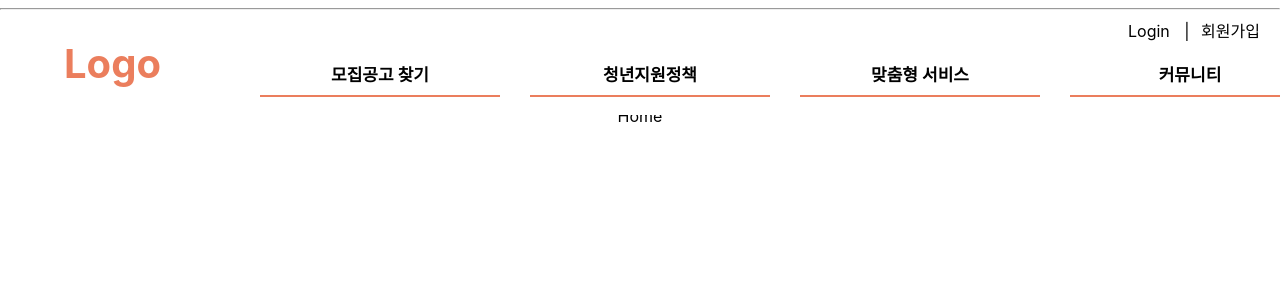
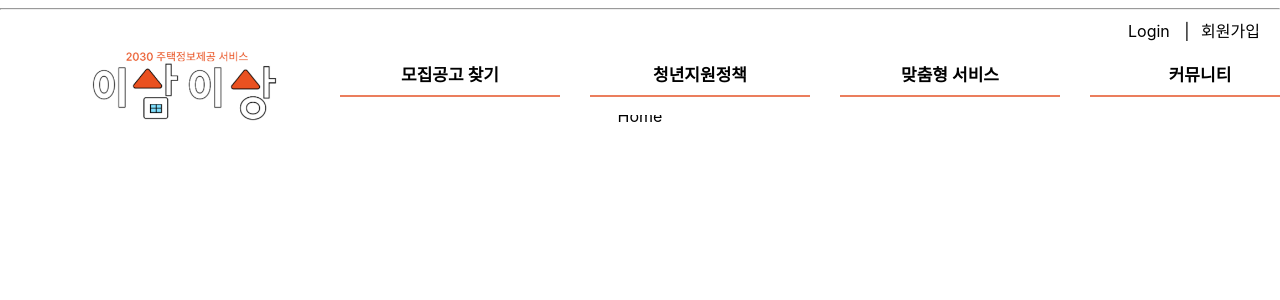
Before and after one commit to ITsTime-Itamin/23ideal-Frontend, a React (Create React App) app: page / in a window 1280 px wide. Shown: the top 300 px of the page. Built offline with nearby package versions, Linux system fonts and the light colour scheme.

Commit message:
chaeyeon: add Main Logo

```diff
--- a/src/components/Navbar.css
+++ b/src/components/Navbar.css
@@ -5,19 +5,12 @@
 
 .nav-logo {
     text-decoration: none;
-
+    width: 220px;
     position: absolute;
-    left: 5%;
-    top: 5%;
-
-    font-family: 'Inter';
-    font-style: normal;
-    font-weight: 700;
-    font-size: 40px;
-    line-height: 48px;
-    font: bold;
-
-    color: #EB7E5D;
+    left: 6%;
+    top: 4.8%;
+    transform: translateZ(0);
+    backface-visibility: hidden;
 }
 
 .nav-item {
@@ -35,11 +28,11 @@
 
     position: relative;
 
-    left: 210px;
+    left: 290px;
     top: 25px;
     padding: 10px;
     margin-right: 10px;
-    min-width: 240px;
+    min-width: 220px;
 }
 
 .nav-link {
@@ -54,7 +47,7 @@
 .dropdown-content {
     display: none;
     background-color: #FEFBF3;
-    min-width: 240px;
+    min-width: 220px;
     position:absolute;
     vertical-align: middle;
     border: 1px;
--- a/src/components/Navbar.js
+++ b/src/components/Navbar.js
@@ -10,7 +10,9 @@ const Navbar=()=>{
                 |
                 <Link to="/" style={{textDecoration:"none", color:"black", marginLeft:"7px"}}> 회원가입</Link>
             </div>
-            <Link className="nav-logo" to="/"> Logo </Link>
+            <Link to="/">
+                <img className="nav-logo" src="img/MainLogo.png"/>
+            </Link>
             <ul>
                 <li className="nav-item">
                     <Link  className="nav-link" to="/">모집공고 찾기</Link>
```
Also changed, not shown: public/img/MainLogo.png (added).
